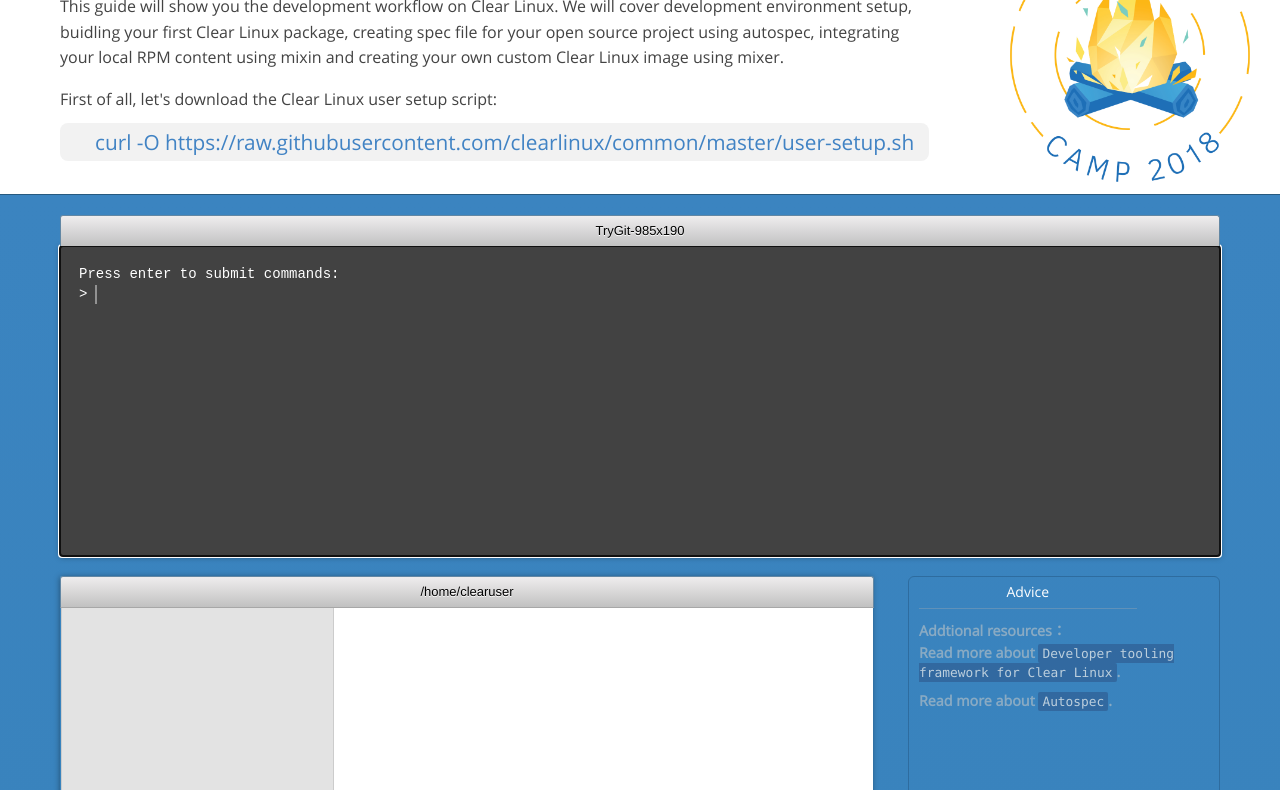
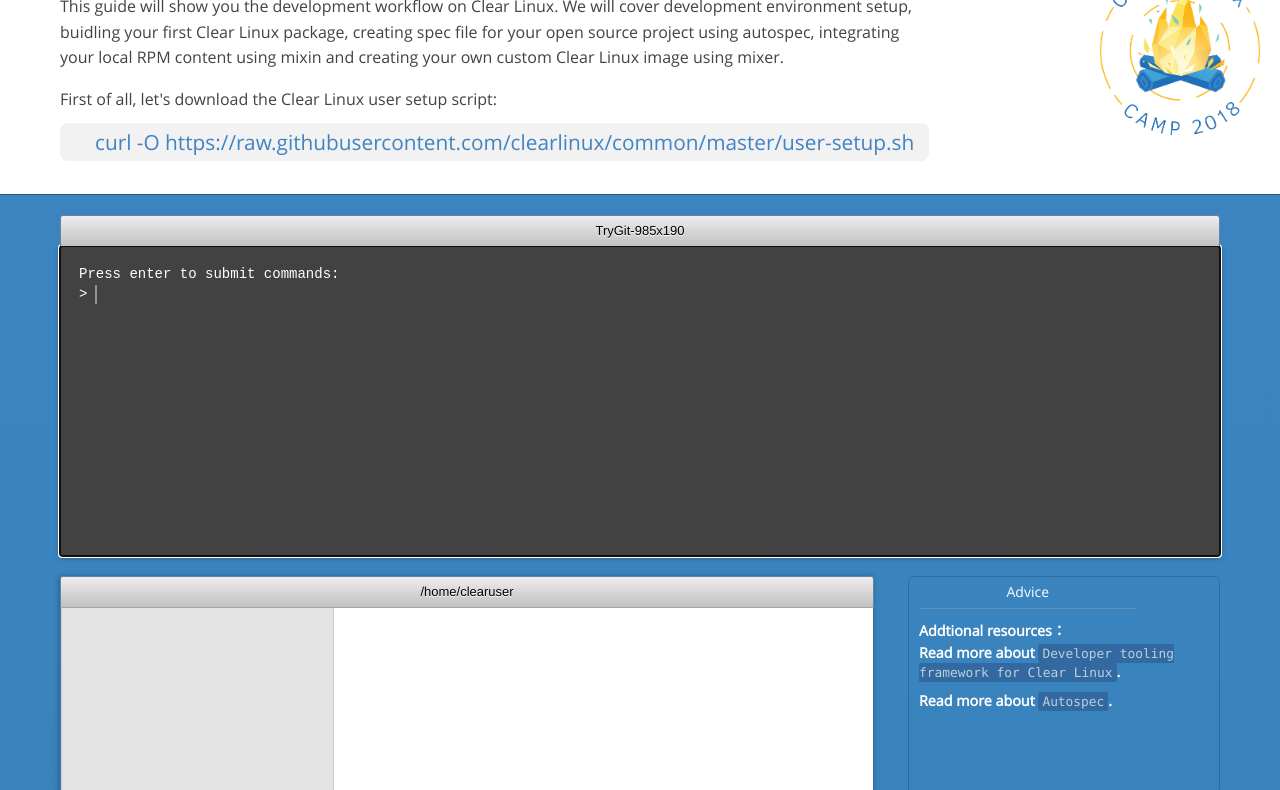
Before and after one commit to leopck/TryClear, a plain HTML site: page 1.html in a window 1280 px wide. Shown: the part 111-901 px from the top of the page. Drawn offline with Linux system fonts and the light colour scheme.

Commit message:
Change color for text in Advice box

```diff
--- a/assets/application.css
+++ b/assets/application.css
@@ -791,8 +791,11 @@ body {
     -webkit-backface-visibility: hidden;
     /*background: url(//d13jv82ekraqyq.cloudfront.net/assets/logo-course-f033bf74071abfec91179a25ddb7ba6c.gif) 95% 65% no-repeat;*/
     background : url(clearcamp.png) no-repeat;
-    background-size: 300px;
+    background-origin:padding-box;
+    background-size: 200px;
     background-position:right;
+    padding-right: 15%;
+    /*background-position: 22% 50%*/
 
     opacity: 1;
     min-height: 190px;
@@ -1274,7 +1277,8 @@ body {
 }
 
 #terms #resource-group p strong {
-    color: #89AAC3;
+    /*color: #89AAC3;*/
+    color: #FFFFFF;
     display: block;
     font: bold 1.1em "OpenSansBold", "Helvetica Neue", Helvetica, Arial, sans-serif;
     margin: 0 0 3px
```
